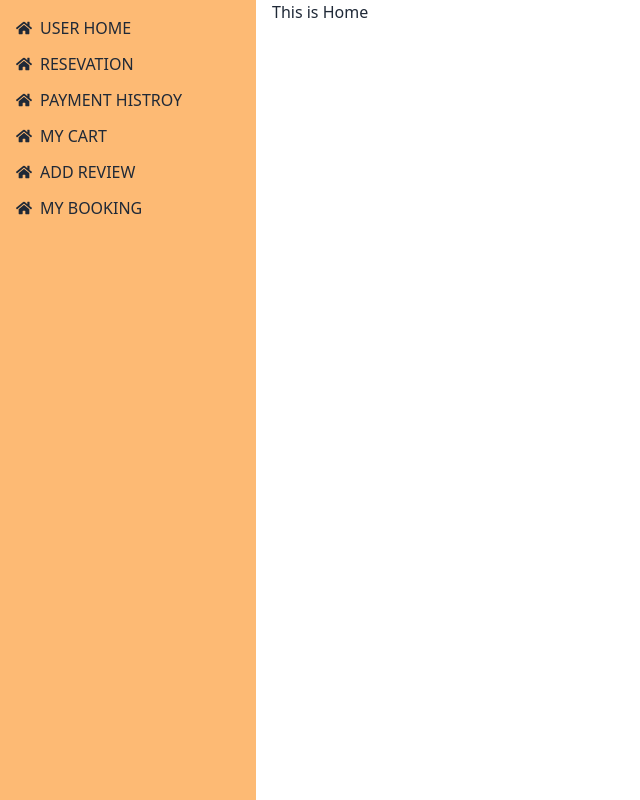
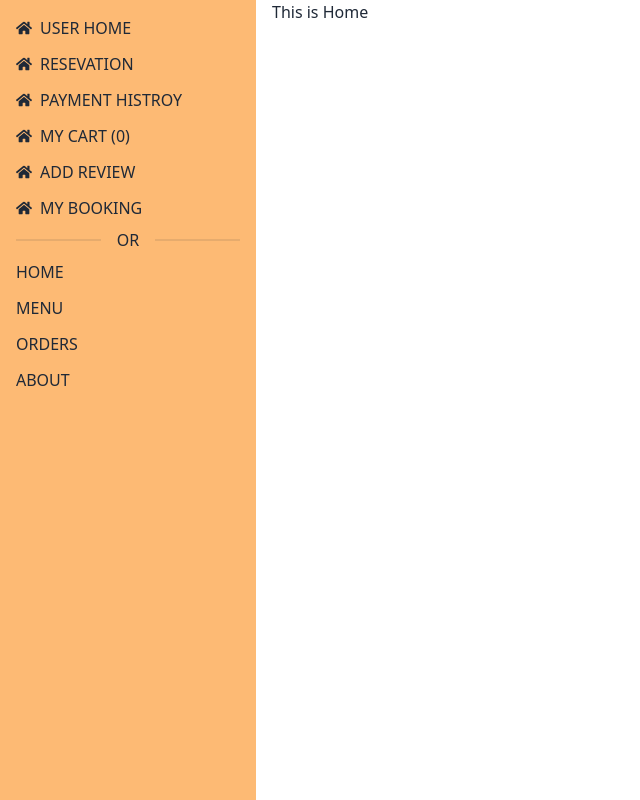
Before and after one commit to masuddrak/Bitro-Booss, a React (Vite) app: page /dashbord in a window 1280 px wide. Shown: the whole page, without its empty margins (0-640 px from the left). Built offline with nearby package versions, Linux system fonts and the light colour scheme; no server answers.

Commit message:
added dashbord design and carts route

```diff
--- /dev/null
+++ b/src/Layout/Dashbord.css
@@ -0,0 +1,3 @@
+.active{
+    background-color: blue;
+}
--- a/src/Layout/Dashbord.jsx
+++ b/src/Layout/Dashbord.jsx
@@ -1,8 +1,10 @@
 import { FaHome } from "react-icons/fa";
 import { NavLink, Outlet } from "react-router-dom";
+import useCart from "../hooks/useCart";
 
 
 const Dashbord = () => {
+    const {carts}=useCart()
     return (
         <div className="flex container mx-auto">
             <div className="min-h-screen bg-orange-300 w-1/5 p-4">
@@ -10,9 +12,14 @@ const Dashbord = () => {
                     <li ><NavLink className="flex gap-2 items-center" to="/dashbord"><FaHome></FaHome> User Home</NavLink></li>
                     <li><NavLink className="flex gap-2 items-center" to="/dashbord/reservation"><FaHome></FaHome> Resevation</NavLink></li>
                     <li><NavLink className="flex gap-2 items-center"><FaHome></FaHome> Payment Histroy</NavLink></li>
-                    <li><NavLink className="flex gap-2 items-center" to="/dashbord/mycarts"><FaHome></FaHome> My Cart</NavLink></li>
+                    <li><NavLink className="flex gap-2 items-center" to="/dashbord/mycarts"><FaHome></FaHome> My Cart ({carts.length})</NavLink></li>
                     <li><NavLink className="flex gap-2 items-center"><FaHome></FaHome> Add Review</NavLink></li>
                     <li><NavLink className="flex gap-2 items-center"><FaHome></FaHome> My Booking</NavLink></li>
+                    <div className="divider">OR</div>
+                    <li><NavLink to="/">Home</NavLink></li>
+                    <li><NavLink to="/menu">Menu</NavLink></li>
+                    <li><NavLink to="/orders/soup">Orders</NavLink></li>
+                    <li><NavLink to="/about">About</NavLink></li>
                 </ul>
             </div>
             <div className="flex-1 px-4">
--- a/src/componets/Cart.jsx
+++ b/src/componets/Cart.jsx
@@ -1,10 +1,38 @@
+import Swal from "sweetalert2";
 import useCart from "../hooks/useCart";
+import { MdDelete } from "react-icons/md";
+import useAxiosSecure from "../hooks/useAxiosSecure";
 
 const Cart = () => {
-    const { carts } = useCart()
+    const { carts, refetch } = useCart()
+    const AxiosSecure = useAxiosSecure()
     const totalPrice = carts.reduce((total, item) => total + item.price, 0)
-    console.log(totalPrice)
-    console.log(carts)
+    const handelDeleteItem = (id) => {
+        Swal.fire({
+            title: "Are you sure?",
+            text: "You won't be able to revert this!",
+            icon: "warning",
+            showCancelButton: true,
+            confirmButtonColor: "#3085d6",
+            cancelButtonColor: "#d33",
+            confirmButtonText: "Yes, delete it!"
+        }).then((result) => {
+            if (result.isConfirmed) {
+                AxiosSecure.delete(`/deleteCart/${id}`)
+                    .then(res => {
+                        if (res.data.deletedCount > 0) {
+                            refetch()
+                        }
+                    })
+                Swal.fire({
+                    title: "Deleted!",
+                    text: "Your file has been deleted.",
+                    icon: "success"
+                });
+            }
+        });
+    }
+
     return (
         <div>
             <div className="flex justify-between text-3xl mt-3">
@@ -45,7 +73,7 @@ const Cart = () => {
                                         <p>{item.price}</p>
                                     </td>
                                     <th>
-                                        <button className="btn btn-ghost btn-xs">details</button>
+                                        <button onClick={() => handelDeleteItem(item._id)} className="btn btn-ghost"><MdDelete className="text-xl text-red-500"></MdDelete></button>
                                     </th>
                                 </tr>)
                             }
```
